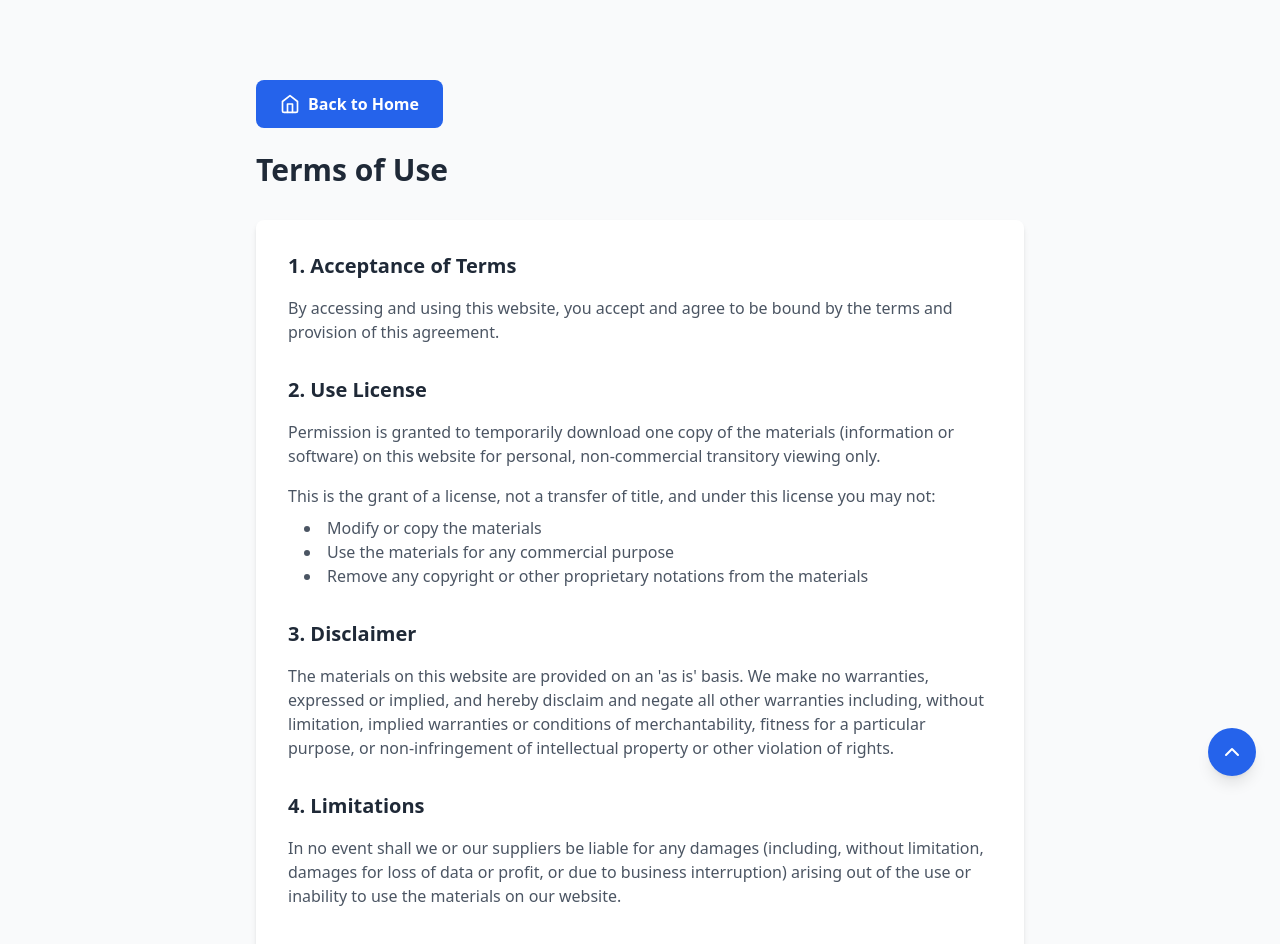
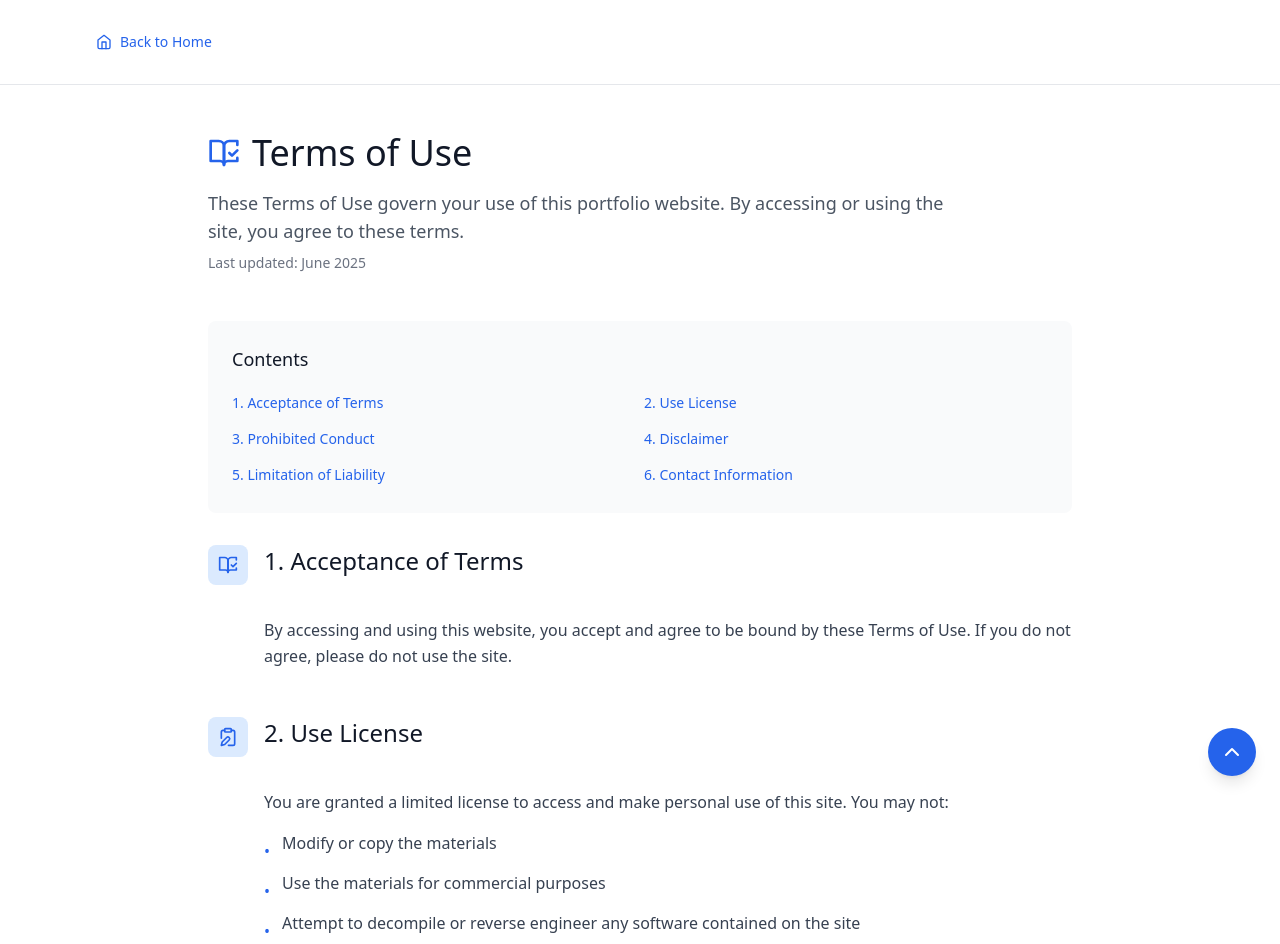
Before and after one commit to Nikhil-r21/NikhilRaghupathy_Portfolio, a React (Vite) app: page /terms-of-use in a window 1280 px wide. Shown: the top 944 px of the page. Built offline with nearby package versions, Linux system fonts and the light colour scheme.

Commit message:
Update policies and its design

```diff
--- a/src/components/PrivacyPolicy.tsx
+++ b/src/components/PrivacyPolicy.tsx
@@ -1,86 +1,159 @@
-import React from 'react';
-import { motion } from 'framer-motion';
-import { Home } from 'lucide-react';
+import { Home, Shield, Info, Users, Lock, Mail, FileText } from 'lucide-react';
+import Footer from './Footer';
 import { useNavigate } from 'react-router-dom';
-import Footer from './Footer'; // Import the Footer component
 
-const PrivacyPolicy: React.FC = () => {
-  const navigate = useNavigate(); // Initialize the navigate function
+const PrivacyPolicy = () => {
+  const navigate = useNavigate();
+
+  const handleBackClick = () => {
+    navigate('/');
+  };
+
+  const sections = [
+    {
+      id: 1,
+      icon: Info,
+      title: "Information I Collect",
+      content:
+        "I collect information you provide directly when you use this site — typically through the contact form or project inquiries:",
+      items: [
+        "Personal identifiers (name, email address)",
+        "Project requirements and specifications",
+        "Communication preferences",
+        "Professional information relevant to your inquiry",
+      ],
+    },
+    {
+      id: 2,
+      icon: Users,
+      title: "How I Use Your Information",
+      content: "I process your information for the following purposes:",
+      items: [
+        "To respond to your inquiries and service requests",
+        "To provide and deliver the services you request",
+        "To send important service-related communications",
+        "To improve the quality and usability of this site",
+      ],
+    },
+    {
+      id: 3,
+      icon: Shield,
+      title: "Information Sharing and Disclosure",
+      content:
+        "Your personal information is never sold, rented, or shared with third parties, except when required by law or with your explicit consent.",
+      items: [],
+    },
+    {
+      id: 4,
+      icon: Lock,
+      title: "Data Security and Protection",
+      content:
+        "I use reasonable security measures to protect your information, including encryption, secure transmission, and routine security reviews. However, no online system is 100% secure.",
+      items: [],
+    },
+    {
+      id: 5,
+      icon: FileText,
+      title: "Data Retention",
+      content:
+        "I retain your personal data only as long as needed to fulfill the purposes mentioned above or to meet legal obligations.",
+      items: [],
+    },
+    {
+      id: 6,
+      icon: Mail,
+      title: "Contact Information",
+      content:
+        "If you have any questions about this Privacy Policy or how your data is handled, feel free to reach out via email at rnikhilvignesh21@gmail.com.",
+      items: [],
+    },
+  ];
 
   return (
-    <div className="flex flex-col min-h-screen">
-      <motion.div
-        className="flex-grow bg-gray-50 py-20 px-4"
-        initial={{ opacity: 0 }}
-        animate={{ opacity: 1 }}
-        transition={{ duration: 0.5 }}
-      >
-        <div className="container mx-auto max-w-3xl">
-          <div className="mb-6">
-            <motion.button
-              onClick={() => navigate('/')}
-              className="inline-flex items-center px-6 py-3 bg-blue-600 text-white font-semibold rounded-lg hover:bg-blue-700 transition-colors"
-              whileHover={{ scale: 1.05 }}
-              whileTap={{ scale: 0.95 }}
+    <div className="min-h-screen bg-white">
+      {/* Header */}
+      <header className="bg-white border-b border-gray-200">
+        <div className="container mx-auto max-w-6xl px-4 py-6">
+          <button
+            onClick={handleBackClick}
+            className="inline-flex items-center px-4 py-2 text-sm font-medium text-blue-600 hover:text-blue-700 hover:bg-blue-50 rounded-md transition-colors duration-200"
+          >
+            <Home size={16} className="mr-2" />
+            Back to Home
+          </button>
+        </div>
+      </header>
+
+      {/* Main Content */}
+      <main className="container mx-auto max-w-4xl px-4 py-12">
+        {/* Page Title */}
+        <div className="mb-12">
+          <div className="flex items-center mb-4">
+            <Shield className="w-8 h-8 text-blue-600 mr-3" />
+            <h1 className="text-4xl font-normal text-gray-900">Privacy Policy</h1>
+          </div>
+          <p className="text-lg text-gray-600 max-w-3xl">
+            This Privacy Policy explains how I collect, use, and safeguard your information when you use my portfolio website.
+          </p>
+          <p className="text-sm text-gray-500 mt-2">Last updated: June 2025</p>
+        </div>
+
+        {/* Table of Contents */}
+        <div className="bg-gray-50 rounded-lg p-6 mb-8">
+          <h2 className="text-lg font-medium text-gray-900 mb-4">Contents</h2>
+          <nav className="grid grid-cols-1 md:grid-cols-2 gap-2">
+            {sections.map((section) => (
+              <a
+                key={section.id}
+                href={`#section-${section.id}`}
+                className="text-blue-600 hover:text-blue-700 hover:underline text-sm py-1"
+              >
+                {section.id}. {section.title}
+              </a>
+            ))}
+          </nav>
+        </div>
+
+        {/* Content Sections */}
+        <div className="space-y-12">
+          {sections.map((section) => (
+            <section
+              key={section.id}
+              id={`#section-${section.id}`}
+              className="scroll-mt-8"
             >
-              <Home size={20} className="mr-2" />
-              Back to Home
-            </motion.button>
-          </div>
+              <div className="flex items-start mb-6">
+                <div className="flex-shrink-0 w-10 h-10 bg-blue-100 rounded-lg flex items-center justify-center mr-4">
+                  <section.icon className="w-5 h-5 text-blue-600" />
+                </div>
+                <div className="flex-1">
+                  <h2 className="text-2xl font-normal text-gray-900 mb-4">
+                    {section.id}. {section.title}
+                  </h2>
+                </div>
+              </div>
 
-          <h1 className="text-3xl font-bold text-gray-800 mb-8">Privacy Policy</h1>
-          <div className="bg-white rounded-lg shadow-md p-8">
-            <section className="mb-8">
-              <h2 className="text-xl font-semibold text-gray-800 mb-4">1. Information We Collect</h2>
-              <p className="text-gray-600 mb-4">
-                We collect information you provide directly to us when using the contact form or freelance inquiry form, including:
-              </p>
-              <ul className="list-disc list-inside text-gray-600 ml-4">
-                <li>Name</li>
-                <li>Email address</li>
-                <li>Project details</li>
-                <li>Any other information you choose to provide</li>
-              </ul>
+              <div className="ml-14">
+                <p className="text-gray-700 mb-4 leading-relaxed">
+                  {section.content}
+                </p>
+
+                {section.items.length > 0 && (
+                  <ul className="space-y-2 text-gray-700">
+                    {section.items.map((item, itemIndex) => (
+                      <li key={itemIndex} className="flex items-start">
+                        <span className="text-blue-600 mr-3 mt-2">•</span>
+                        <span>{item}</span>
+                      </li>
+                    ))}
+                  </ul>
+                )}
+              </div>
             </section>
+          ))}
+        </div>
+      </main>
 
-            <section className="mb-8">
-              <h2 className="text-xl font-semibold text-gray-800 mb-4">2. How We Use Your Information</h2>
-              <p className="text-gray-600">
-                We use the information we collect to:
-              </p>
-              <ul className="list-disc list-inside text-gray-600 ml-4">
-                <li>Respond to your inquiries</li>
-                <li>Provide the services you request</li>
-                <li>Send you technical notices and support messages</li>
-                <li>Communicate with you about products, services, and events</li>
-              </ul>
-            </section>
-
-            <section className="mb-8">
-              <h2 className="text-xl font-semibold text-gray-800 mb-4">3. Information Sharing</h2>
-              <p className="text-gray-600">
-                We do not share your personal information with any third parties except as described in this privacy policy or with your explicit consent.
-              </p>
-            </section>
-
-            <section className="mb-8">
-              <h2 className="text-xl font-semibold text-gray-800 mb-4">4. Data Security</h2>
-              <p className="text-gray-600">
-                We implement appropriate technical and organizational security measures to protect your personal information against unauthorized access, alteration, disclosure, or destruction.
-              </p>
-            </section>
-
-            <section>
-              <h2 className="text-xl font-semibold text-gray-800 mb-4">5. Contact Us</h2>
-              <p className="text-gray-600">
-                If you have any questions about this Privacy Policy, please contact us at privacy@example.com.
-              </p>
-            </section>
-          </div>
-        </div>
-      </motion.div>
-
-      {/* Add the Footer component at the bottom */}
       <Footer />
     </div>
   );
--- a/src/components/TermsOfUse.tsx
+++ b/src/components/TermsOfUse.tsx
@@ -1,82 +1,161 @@
-import React from 'react';
-import { motion } from 'framer-motion';
-import { Home } from 'lucide-react';
+import { Home, BookOpenCheck, ClipboardEdit, Ban, AlertTriangle, FileWarning, Mail } from 'lucide-react';
+import Footer from './Footer';
 import { useNavigate } from 'react-router-dom';
-import Footer from './Footer'; // Import the Footer component
 
-const TermsOfUse: React.FC = () => {
-  const navigate = useNavigate(); // Initialize the navigate function
+const TermsOfUse = () => {
+  const navigate = useNavigate();
+
+  const handleBackClick = () => {
+    navigate('/');
+  };
+
+  const sections = [
+    {
+      id: 1,
+      icon: BookOpenCheck,
+      title: 'Acceptance of Terms',
+      content:
+        'By accessing and using this website, you accept and agree to be bound by these Terms of Use. If you do not agree, please do not use the site.',
+      items: [],
+    },
+    {
+      id: 2,
+      icon: ClipboardEdit,
+      title: 'Use License',
+      content:
+        'You are granted a limited license to access and make personal use of this site. You may not:',
+      items: [
+        'Modify or copy the materials',
+        'Use the materials for commercial purposes',
+        'Attempt to decompile or reverse engineer any software contained on the site',
+        'Transfer the materials to another person or "mirror" them on any other server',
+        'Remove any copyright or other proprietary notations',
+      ],
+    },
+    {
+      id: 3,
+      icon: Ban,
+      title: 'Prohibited Conduct',
+      content:
+        'You agree not to use the site in any way that:',
+      items: [
+        'Violates any applicable laws or regulations',
+        'Infringes on the rights of others',
+        'Attempts to gain unauthorized access to the site or server',
+        'Interferes with or disrupts the operation of the site',
+      ],
+    },
+    {
+      id: 4,
+      icon: AlertTriangle,
+      title: 'Disclaimer',
+      content:
+        'The materials on this website are provided on an "as is" basis. No warranties, expressed or implied, are made. We disclaim all warranties, including merchantability and fitness for a particular purpose.',
+      items: [],
+    },
+    {
+      id: 5,
+      icon: FileWarning,
+      title: 'Limitation of Liability',
+      content:
+        'We are not liable for any damages arising out of the use or inability to use the materials on the site, including but not limited to loss of data or profit.',
+      items: [],
+    },
+    {
+      id: 6,
+      icon: Mail,
+      title: 'Contact Information',
+      content:
+        'If you have any questions about these Terms of Use, feel free to reach out via email at rnikhilvignesh21@gmail.com.',
+      items: [],
+    },
+  ];
 
   return (
-    <div className="flex flex-col min-h-screen">
-      <motion.div
-        className="flex-grow bg-gray-50 py-20 px-4"
-        initial={{ opacity: 0 }}
-        animate={{ opacity: 1 }}
-        transition={{ duration: 0.5 }}
-      >
-        <div className="container mx-auto max-w-3xl">
-          <div className="mb-6">
-            <motion.button
-              onClick={() => navigate('/')}
-              className="inline-flex items-center px-6 py-3 bg-blue-600 text-white font-semibold rounded-lg hover:bg-blue-700 transition-colors"
-              whileHover={{ scale: 1.05 }}
-              whileTap={{ scale: 0.95 }}
+    <div className="min-h-screen bg-white">
+      {/* Header */}
+      <header className="bg-white border-b border-gray-200">
+        <div className="container mx-auto max-w-6xl px-4 py-6">
+          <button
+            onClick={handleBackClick}
+            className="inline-flex items-center px-4 py-2 text-sm font-medium text-blue-600 hover:text-blue-700 hover:bg-blue-50 rounded-md transition-colors duration-200"
+          >
+            <Home size={16} className="mr-2" />
+            Back to Home
+          </button>
+        </div>
+      </header>
+
+      {/* Main Content */}
+      <main className="container mx-auto max-w-4xl px-4 py-12">
+        {/* Page Title */}
+        <div className="mb-12">
+          <div className="flex items-center mb-4">
+            <BookOpenCheck className="w-8 h-8 text-blue-600 mr-3" />
+            <h1 className="text-4xl font-normal text-gray-900">Terms of Use</h1>
+          </div>
+          <p className="text-lg text-gray-600 max-w-3xl">
+            These Terms of Use govern your use of this portfolio website. By accessing or using the site, you agree to these terms.
+          </p>
+          <p className="text-sm text-gray-500 mt-2">Last updated: June 2025</p>
+        </div>
+
+        {/* Table of Contents */}
+        <div className="bg-gray-50 rounded-lg p-6 mb-8">
+          <h2 className="text-lg font-medium text-gray-900 mb-4">Contents</h2>
+          <nav className="grid grid-cols-1 md:grid-cols-2 gap-2">
+            {sections.map((section) => (
+              <a
+                key={section.id}
+                href={`#section-${section.id}`}
+                className="text-blue-600 hover:text-blue-700 hover:underline text-sm py-1"
+              >
+                {section.id}. {section.title}
+              </a>
+            ))}
+          </nav>
+        </div>
+
+        {/* Content Sections */}
+        <div className="space-y-12">
+          {sections.map((section) => (
+            <section
+              key={section.id}
+              id={`section-${section.id}`}
+              className="scroll-mt-8"
             >
-              <Home size={20} className="mr-2" />
-              Back to Home
-            </motion.button>
-          </div>
+              <div className="flex items-start mb-6">
+                <div className="flex-shrink-0 w-10 h-10 bg-blue-100 rounded-lg flex items-center justify-center mr-4">
+                  <section.icon className="w-5 h-5 text-blue-600" />
+                </div>
+                <div className="flex-1">
+                  <h2 className="text-2xl font-normal text-gray-900 mb-4">
+                    {section.id}. {section.title}
+                  </h2>
+                </div>
+              </div>
 
-          <h1 className="text-3xl font-bold text-gray-800 mb-8">Terms of Use</h1>
-          <div className="bg-white rounded-lg shadow-md p-8">
-            <section className="mb-8">
-              <h2 className="text-xl font-semibold text-gray-800 mb-4">1. Acceptance of Terms</h2>
-              <p className="text-gray-600">
-                By accessing and using this website, you accept and agree to be bound by the terms and provision of this agreement.
-              </p>
+              <div className="ml-14">
+                <p className="text-gray-700 mb-4 leading-relaxed">
+                  {section.content}
+                </p>
+
+                {section.items.length > 0 && (
+                  <ul className="space-y-2 text-gray-700">
+                    {section.items.map((item, itemIndex) => (
+                      <li key={itemIndex} className="flex items-start">
+                        <span className="text-blue-600 mr-3 mt-2">•</span>
+                        <span>{item}</span>
+                      </li>
+                    ))}
+                  </ul>
+                )}
+              </div>
             </section>
+          ))}
+        </div>
+      </main>
 
-            <section className="mb-8">
-              <h2 className="text-xl font-semibold text-gray-800 mb-4">2. Use License</h2>
-              <p className="text-gray-600 mb-4">
-                Permission is granted to temporarily download one copy of the materials (information or software) on this website for personal, non-commercial transitory viewing only.
-              </p>
-              <p className="text-gray-600">
-                This is the grant of a license, not a transfer of title, and under this license you may not:
-              </p>
-              <ul className="list-disc list-inside text-gray-600 ml-4 mt-2">
-                <li>Modify or copy the materials</li>
-                <li>Use the materials for any commercial purpose</li>
-                <li>Remove any copyright or other proprietary notations from the materials</li>
-              </ul>
-            </section>
-
-            <section className="mb-8">
-              <h2 className="text-xl font-semibold text-gray-800 mb-4">3. Disclaimer</h2>
-              <p className="text-gray-600">
-                The materials on this website are provided on an 'as is' basis. We make no warranties, expressed or implied, and hereby disclaim and negate all other warranties including, without limitation, implied warranties or conditions of merchantability, fitness for a particular purpose, or non-infringement of intellectual property or other violation of rights.
-              </p>
-            </section>
-
-            <section className="mb-8">
-              <h2 className="text-xl font-semibold text-gray-800 mb-4">4. Limitations</h2>
-              <p className="text-gray-600">
-                In no event shall we or our suppliers be liable for any damages (including, without limitation, damages for loss of data or profit, or due to business interruption) arising out of the use or inability to use the materials on our website.
-              </p>
-            </section>
-
-            <section>
-              <h2 className="text-xl font-semibold text-gray-800 mb-4">5. Contact Information</h2>
-              <p className="text-gray-600">
-                If you have any questions about these Terms of Use, please contact us at terms@example.com.
-              </p>
-            </section>
-          </div>
-        </div>
-      </motion.div>
-
-      {/* Add the Footer component at the bottom */}
       <Footer />
     </div>
   );
```
